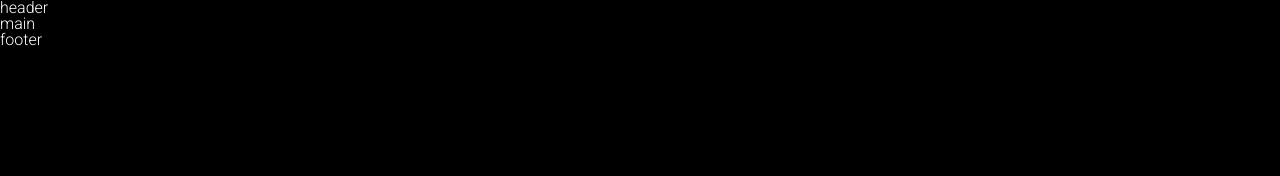
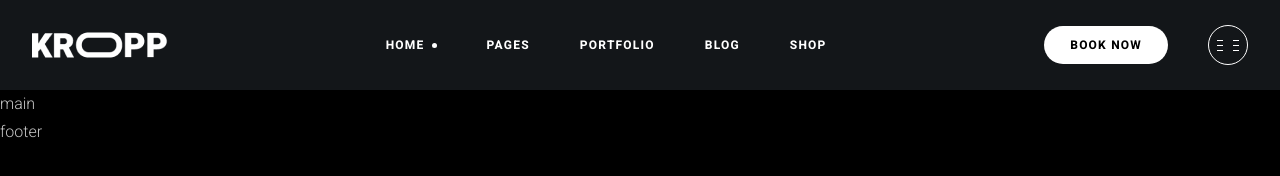
Before and after one commit to vladislavflinn/kropp-fitness, a website: page src/index.html in a window 1280 px wide. Drawn offline with Linux system fonts and the light colour scheme.

Commit message:
feat: add header

```diff
--- a/src/index.html
+++ b/src/index.html
@@ -11,7 +11,39 @@
 
 <body>
 	<div class="wrapper">
-		<header class="header">header</header>
+		<header class="header">
+			<a href="/" class="header__logo-link">
+				<img class="header__logo-image" src="assets/images/logo.png" alt="Kropp Fitness Logo" width="136" height="26"
+					loading="lazy">
+			</a>
+			<nav class="header__menu">
+				<ul class="header__menu-list">
+					<li class="header__menu-item">
+						<a href="/" class="header__menu-link is-current">Home</a>
+					</li>
+					<li class="header__menu-item">
+						<a href="/" class="header__menu-link">Pages</a>
+					</li>
+					<li class="header__menu-item">
+						<a href="/" class="header__menu-link">Portfolio</a>
+					</li>
+					<li class="header__menu-item">
+						<a href="/" class="header__menu-link">Blog</a>
+					</li>
+					<li class="header__menu-item">
+						<a href="/" class="header__menu-link">Shop</a>
+					</li>
+				</ul>
+			</nav>
+			<div class="header__actions">
+				<button class="header__button button" type="button">Book now</button>
+				<button class="header__burger-button" type="button">
+					<span class="header__burger-button-line"></span>
+					<span class="header__burger-button-line"></span>
+					<span class="header__burger-button-line"></span>
+				</button>
+			</div>
+		</header>
 		<main class="main">
 			main
 		</main>
--- a/src/styles.css
+++ b/src/styles.css
@@ -65,7 +65,7 @@ html {
 
 body {
   min-height: 100%;
-  min-width: 320px;
+  min-width: 360px;
   line-height: 1;
 }
 
@@ -102,6 +102,7 @@ table {
 :root {
   --color-dark: #000000;
   --color-dark-gray: #404040;
+  --color-dark-blue: #131619;
   --color-light: #ffffff;
   --color-light-gray: #c4c4c4;
   --border-radius: 1.875rem;
@@ -115,11 +116,37 @@ table {
 }
 
 body {
-  font-family: "Heebo", sans-serif;
+  font-family: var(--font-family-base);
   font-size: 1rem;
   font-weight: 300;
-  color: white;
-  background-color: black;
+  line-height: 175%;
+  color: var(--color-light-gray);
+  background-color: var(--color-dark);
+}
+
+a,
+button,
+input,
+textarea,
+svg * {
+  transition-duration: var(--transition-duration);
+}
+
+h1,
+h2,
+h3,
+h4,
+h5,
+h6 {
+  font-weight: 700;
+  text-transform: uppercase;
+}
+
+a {
+  color: var(--color-light);
+}
+a:hover {
+  color: var(--color-light-gray);
 }
 
 .wrapper {
@@ -128,7 +155,134 @@ body {
 }
 
 .container {
-  max-width: 1200px;
+  max-width: calc(var(--container-width) + var(--container-padding-inline) * 2);
   margin-inline: auto;
-  padding-inline: 15px;
+  padding-inline: var(--container-padding-inline);
 }
+
+.button {
+  display: inline-flex;
+  align-items: center;
+  height: 2.375rem;
+  padding-inline: 1.625rem;
+  font-size: 0.75rem;
+  font-weight: 700;
+  line-height: 200%;
+  letter-spacing: 0.1em;
+  text-transform: uppercase;
+  background-color: var(--color-light);
+  border: none;
+  border-radius: var(--border-radius);
+  transition-duration: var(--transition-duration);
+  white-space: nowrap;
+}
+.button:hover {
+  background-color: var(--color-light-gray);
+}
+@media (max-width: 47.99875em) {
+  .button {
+    padding-inline: 1.125rem;
+  }
+}
+
+.header {
+  display: flex;
+  justify-content: space-between;
+  align-items: center;
+  column-gap: 1.25rem;
+  padding-inline: 2rem;
+  background-color: var(--color-dark-blue);
+}
+@media (max-width: 61.99875em) {
+  .header {
+    flex-wrap: wrap;
+    row-gap: 0.625rem;
+    padding-top: 1.25rem;
+    padding-inline: 0.9375rem;
+  }
+}
+@media (max-width: 47.99875em) {
+  .header {
+    padding-top: 0.625rem;
+  }
+}
+.header__logo-link {
+  flex-shrink: 0;
+}
+@media (max-width: 61.99875em) {
+  .header__menu {
+    order: 1;
+    flex-basis: 100%;
+  }
+}
+.header__menu-list {
+  display: flex;
+  flex-wrap: wrap;
+  align-items: center;
+  column-gap: 3.125rem;
+}
+@media (max-width: 47.99875em) {
+  .header__menu-list {
+    column-gap: 1.5625rem;
+  }
+}
+.header__menu-link {
+  display: inline-flex;
+  align-items: center;
+  column-gap: 0.4375rem;
+  height: 5.625rem;
+  font-size: 0.75rem;
+  font-weight: 700;
+  letter-spacing: 0.1em;
+  text-transform: uppercase;
+}
+.header__menu-link.is-current::after {
+  content: "";
+  width: 0.3125rem;
+  height: 0.3125rem;
+  background-color: currentColor;
+  border-radius: 50%;
+}
+@media (max-width: 61.99875em) {
+  .header__menu-link {
+    height: 3.125rem;
+  }
+}
+@media (max-width: 47.99875em) {
+  .header__menu-link {
+    height: 2rem;
+  }
+}
+.header__actions {
+  display: flex;
+  align-items: center;
+  column-gap: 2.5rem;
+}
+@media (max-width: 47.99875em) {
+  .header__actions {
+    column-gap: 0.9375rem;
+  }
+}
+.header__burger-button {
+  display: inline-flex;
+  flex-direction: column;
+  justify-content: center;
+  row-gap: 0.25rem;
+  width: 2.5rem;
+  height: 2.5rem;
+  background-color: transparent;
+  border: var(--border);
+  color: var(--color-light);
+  border-radius: 50%;
+  padding-inline: 0.5rem;
+}
+.header__burger-button:hover {
+  color: var(--color-light-gray);
+  border-color: currentColor;
+}
+.header__burger-button-line {
+  width: 0.375rem;
+  height: 0.0625rem;
+  background-color: currentColor;
+  box-shadow: 1rem 0 0 0 currentColor;
+}
```
Also changed, not shown: src/assets/images/logo.png (added).
